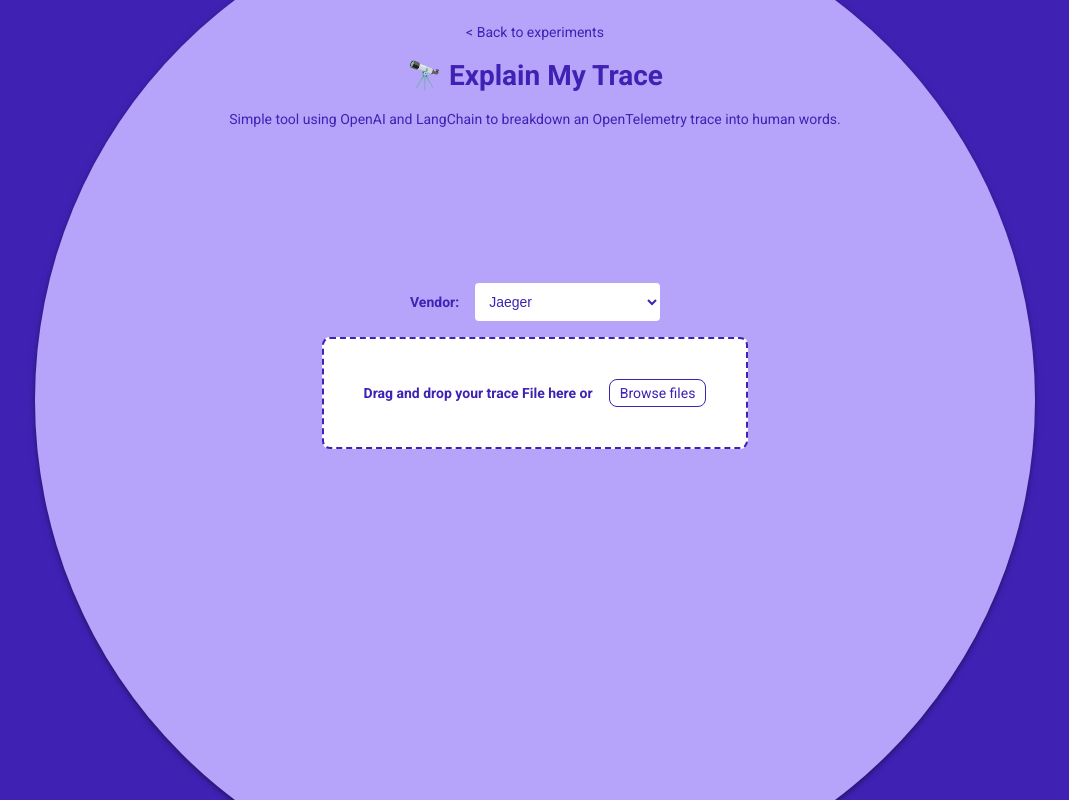
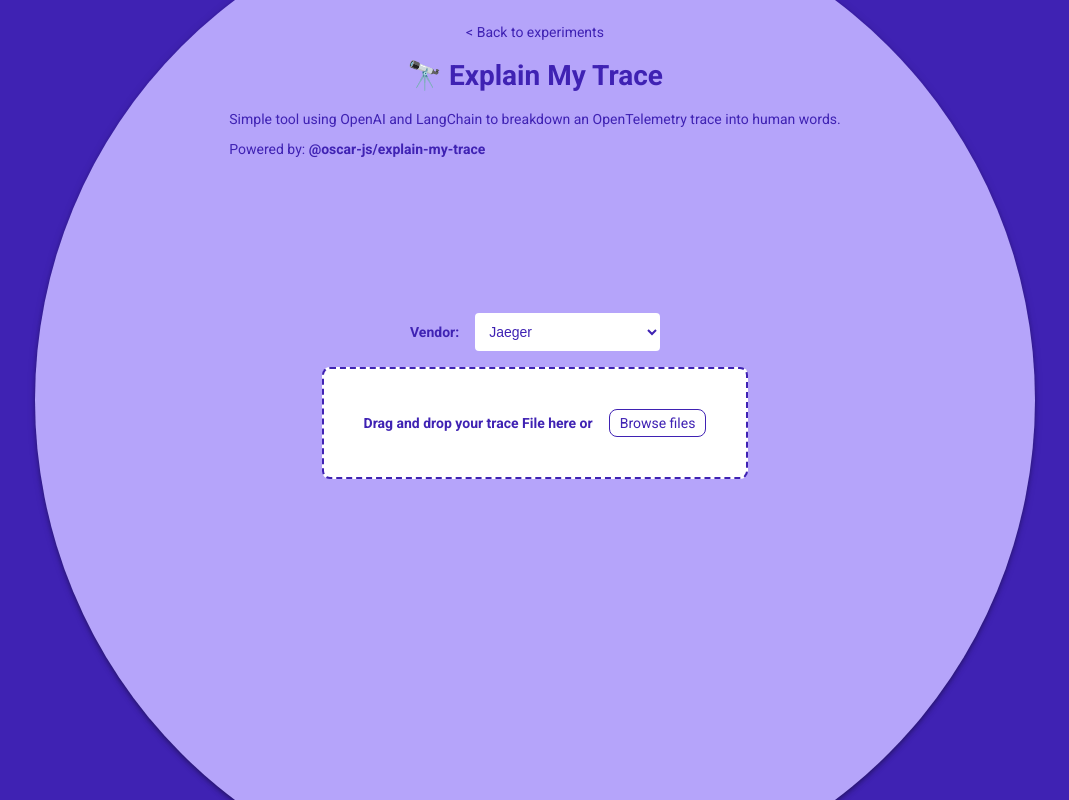
Before and after one commit to xoscar/website, a Next.js app: page /experiments/explain-my-trace in a window 1280 px wide. Shown: the whole page, without its empty margins (105-1174 px from the left). Built offline with nearby package versions, Linux system fonts and the light colour scheme; a web font is replaced by a local one.

Commit message:
chore(explain-my-trace): adding powered by npm package

```diff
--- a/app/experiments/explain-my-trace/page.tsx
+++ b/app/experiments/explain-my-trace/page.tsx
@@ -41,6 +41,14 @@
         <p className={styles.description}>
           Simple tool using OpenAI and LangChain to breakdown an OpenTelemetry trace into human words.
         </p>
+        <p>
+          Powered by:{' '}
+          <b>
+            <a target="_blank" href="https://www.npmjs.com/package/@oscar-js/explain-my-trace">
+              @oscar-js/explain-my-trace
+            </a>
+          </b>
+        </p>
       </div>
 
       {(isError && (
```
